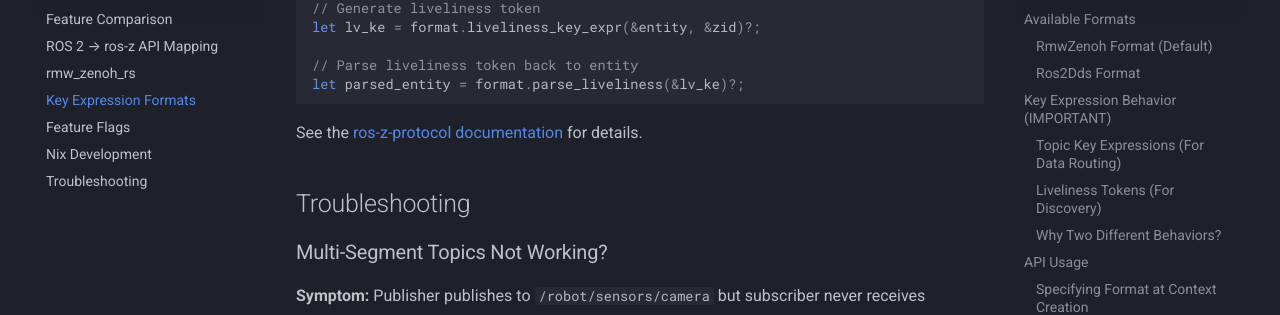
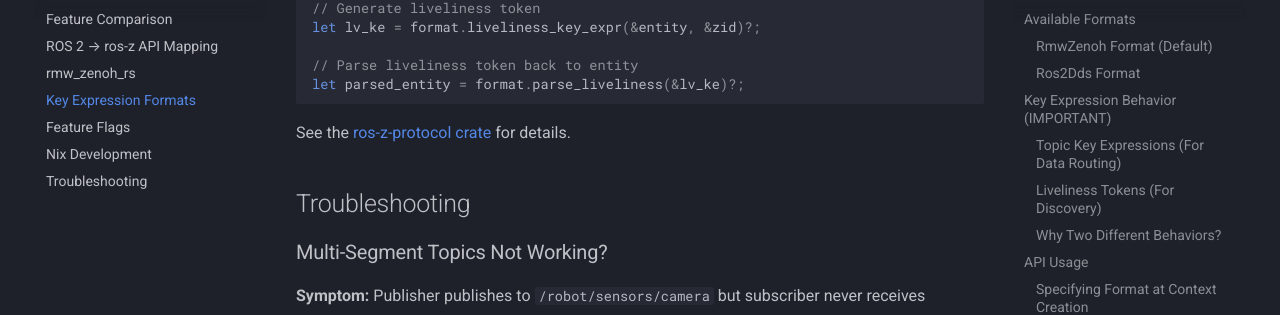
Before and after one commit to ZettaScaleLabs/ros-z, an MkDocs documentation site: the page built from docs/experimental/keyexpr-formats.md, in a window 1280 px wide and 900 px high, scrolled down 7347 px. Shown: the part 137-452 px from the top of the window. Built offline with MkDocs 1.6.1 and Material for MkDocs 9.7.7, drawn with Linux system fonts in a browser that asks for light colours; comment, search, counter and statistics services are not loaded.

Commit message:
fix(docs): fix two broken links reported by lychee CI
- ros-z-protocol has not been published to crates.io; point to GitHub source instead of docs.rs
- nixos.wiki is being sunset and returns 403; use the canonical successor wiki.nixos.org

````diff
--- a/docs/experimental/keyexpr-formats.md
+++ b/docs/experimental/keyexpr-formats.md
@@ -315,7 +315,7 @@
 let parsed_entity = format.parse_liveliness(&lv_ke)?;
 ```
 
-See the [ros-z-protocol documentation](https://docs.rs/ros-z-protocol) for details.
+See the [ros-z-protocol crate](https://github.com/ZettaScaleLabs/ros-z/tree/main/crates/ros-z-protocol) for details.
 
 ## Troubleshooting
 
````
Also changed, not shown: docs/getting-started/nix.md (+1 -1 lines).
